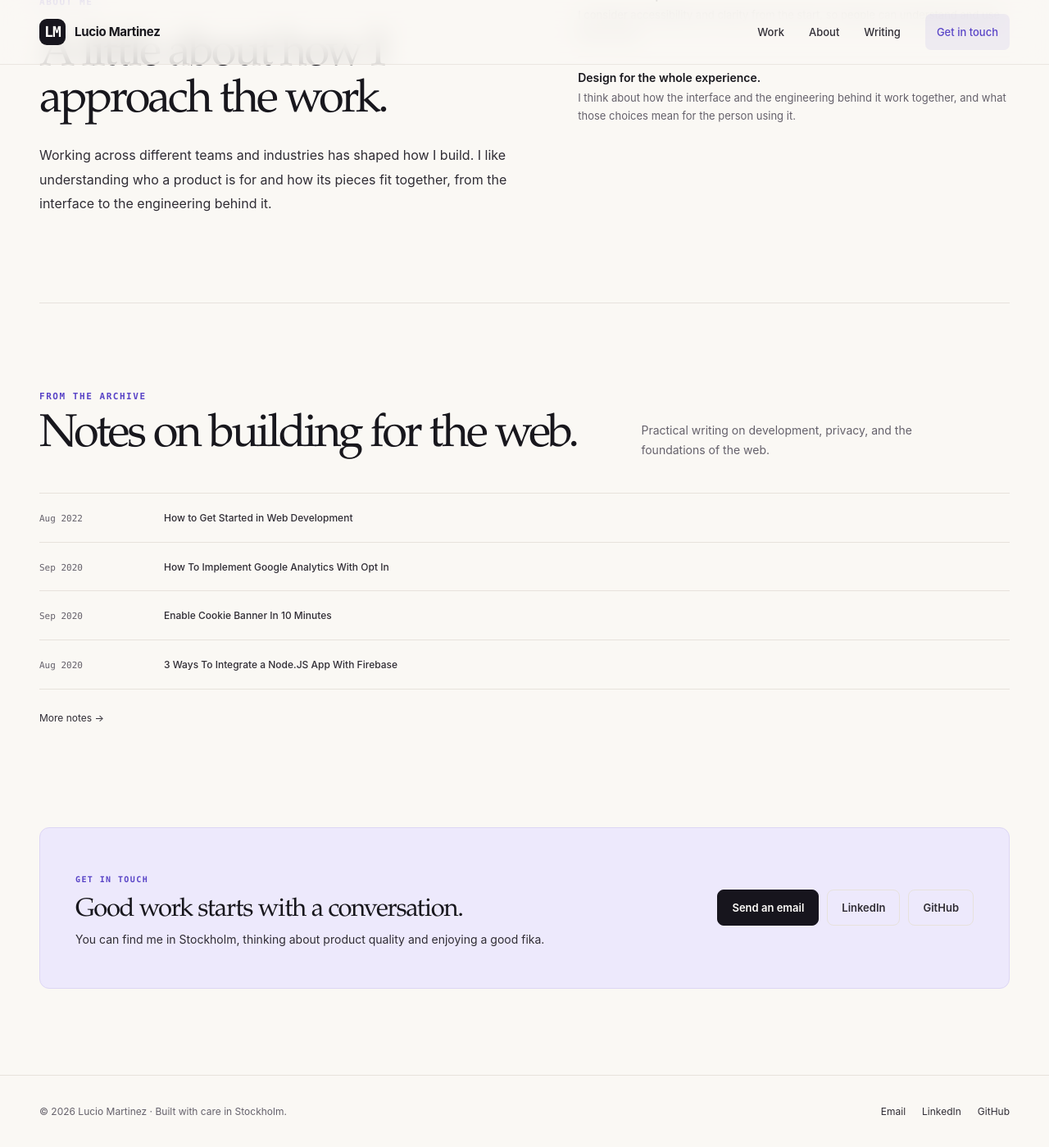
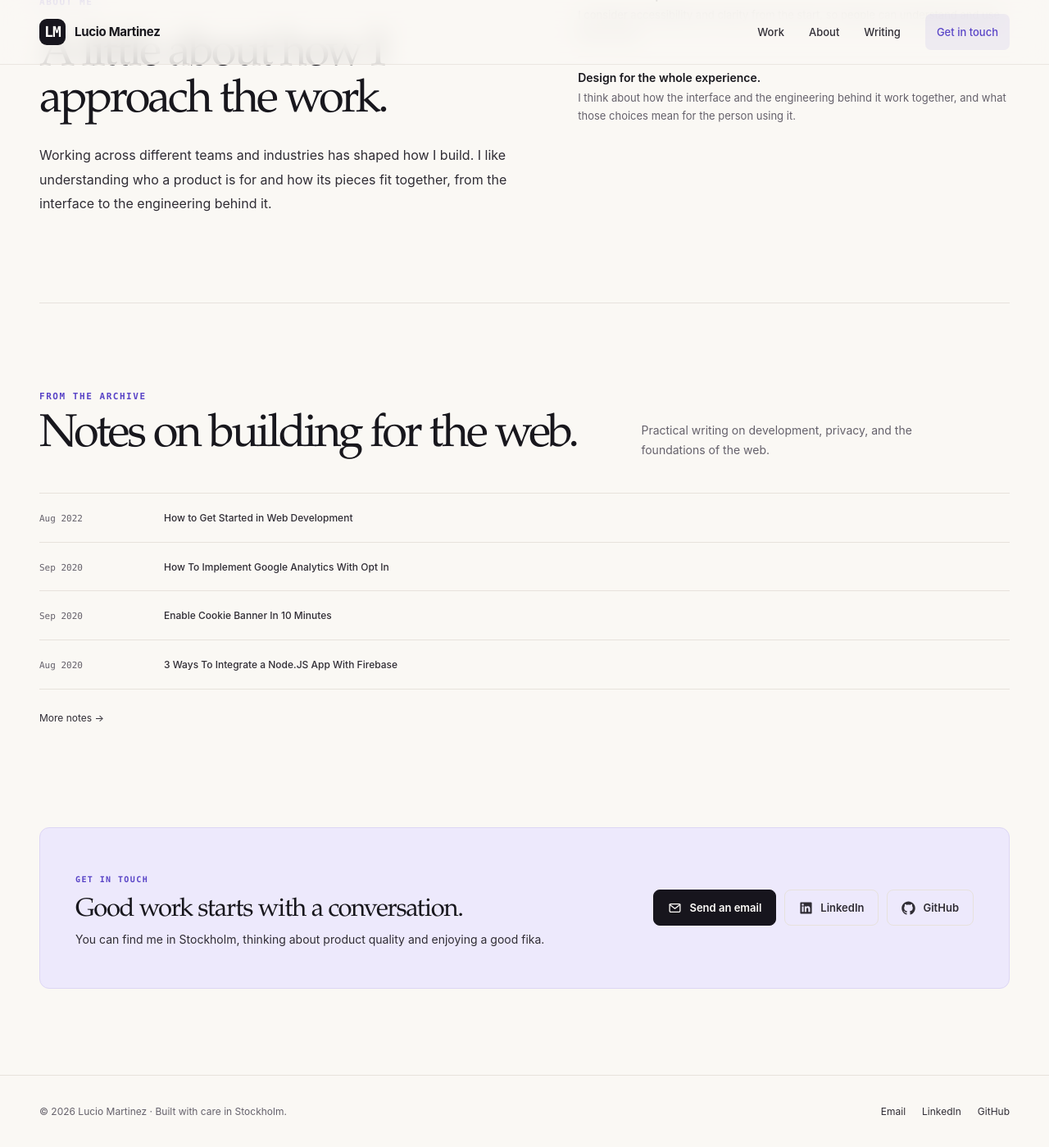
Before and after one commit to luciomartinez/luciomartinez.github.io, a Jekyll site: the page built from index.html, in a window 1280 px wide and 1400 px high, scrolled down 2270 px. Shown: the whole window at 82% size. Built offline with Jekyll 4.4.1, drawn with Linux system fonts in a browser that asks for light colours.

Commit message:
Add icons to the contact links
Co-Authored-By: Codex <noreply@openai.com>

```diff
--- /dev/null
+++ b/_includes/contact-icon.html
@@ -0,0 +1,15 @@
+<span class="contact-icon" aria-hidden="true">
+  {% case include.name %}
+    {% when 'email' %}
+      <svg viewBox="0 0 24 24" fill="none" stroke="currentColor" stroke-width="1.8" stroke-linecap="round" stroke-linejoin="round" focusable="false">
+        <rect x="3" y="5" width="18" height="14" rx="2" />
+        <path d="m3 6 9 7 9-7" />
+      </svg>
+    {% when 'linkedin' %}
+      <svg viewBox="0 0 24 24" fill="currentColor" focusable="false">
+        <path d="M20.45 2H3.55C2.69 2 2 2.68 2 3.52v16.96C2 21.32 2.69 22 3.55 22h16.9c.86 0 1.55-.68 1.55-1.52V3.52C22 2.68 21.31 2 20.45 2ZM7.93 18.75H4.98V9.2h2.95v9.55ZM6.45 7.89a1.71 1.71 0 1 1 0-3.42 1.71 1.71 0 0 1 0 3.42ZM19 18.75h-2.95V14.1c0-1.11-.02-2.54-1.55-2.54-1.55 0-1.79 1.21-1.79 2.46v4.73H9.76V9.2h2.83v1.3h.04c.39-.74 1.36-1.52 2.79-1.52 2.98 0 3.58 1.96 3.58 4.51v5.26Z" />
+      </svg>
+    {% when 'github' %}
+      {% include icon-github.svg %}
+  {% endcase %}
+</span>
--- a/_sass/_layout.scss
+++ b/_sass/_layout.scss
@@ -784,6 +784,22 @@ section[id] {
   gap: 10px;
 }
 
+.contact-icon {
+  display: inline-flex;
+  width: 17px;
+  height: 17px;
+  flex-shrink: 0;
+
+  svg {
+    width: 100%;
+    height: 100%;
+  }
+
+  path[fill] {
+    fill: currentColor;
+  }
+}
+
 // About and writing archive share the same calm reading-column treatment.
 .about-page,
 .archive-page {
--- a/index.html
+++ b/index.html
@@ -257,13 +257,18 @@ description: Senior Software Engineer at Spotify, based in Stockholm, Sweden.
   </div>
 
   <div class="contact-links">
-    <a class="button button-primary" href="mailto:{{ site.email | escape }}">Send an email</a>
+    <a class="button button-primary" href="mailto:{{ site.email | escape }}">
+      {% include contact-icon.html name='email' %}
+      Send an email
+    </a>
     <a class="button button-secondary" href="{{ linkedin_url | escape }}" rel="me">
+      {% include contact-icon.html name='linkedin' %}
       LinkedIn
     </a>
 
     {% if site.github_username %}
       <a class="button button-secondary" href="https://github.com/{{ site.github_username | url_encode }}" rel="me">
+        {% include contact-icon.html name='github' %}
         GitHub
       </a>
     {% endif %}
```
